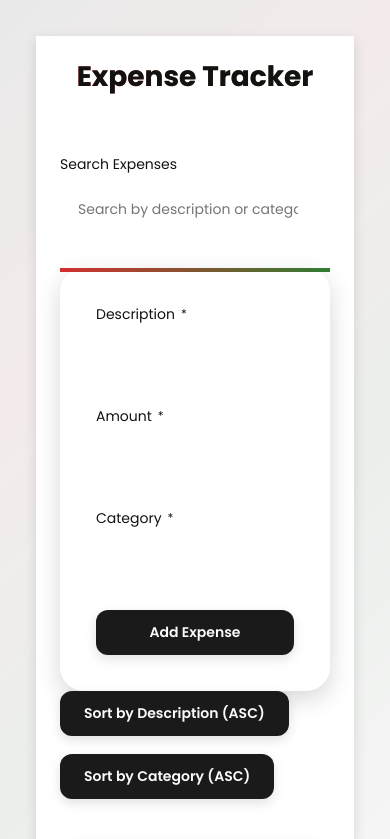
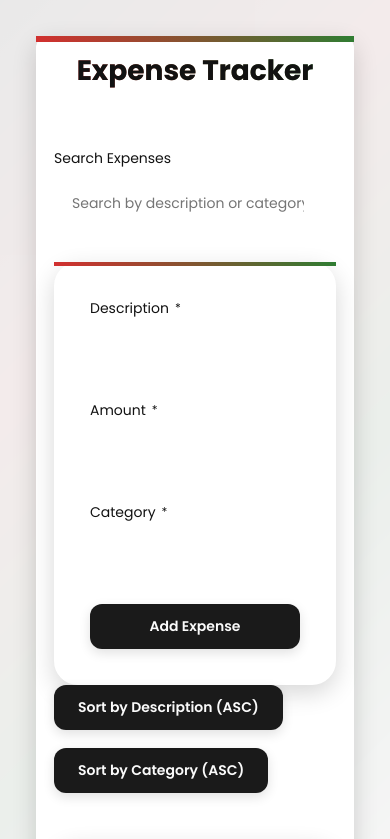
Before and after one commit to Mundia1/expense-tracker, a React (Vite) app: page / in a window 390 px wide. Shown: the top 839 px of the page. Built offline with nearby package versions, Linux system fonts and the light colour scheme.

Commit message:
Update Container.css with wider max-width, Kenyan gradient top border, glassmorphic variant, and card-like shadow for a spacious, professional layout.

```diff
--- a/src/components/layout/Container/Container.css
+++ b/src/components/layout/Container/Container.css
@@ -1,17 +1,16 @@
 /* src/components/layout/Container/Container.css */
 .container {
-    --container-padding: var(--spacing-6);
-    --container-max-width: 1200px;
-
+  --container-padding: var(--spacing-5);
+  --container-max-width: 1440px;
   width: 100%;
   max-width: var(--container-max-width);
   margin: 0 auto;
   padding: var(--container-padding);
   background: var(--surface-color);
   border-radius: var(--border-radius-lg);
-    box-shadow: var(--shadow);
+  box-shadow: var(--shadow-md);
   position: relative;
-    overflow: hidden;
+  transform: translateZ(0);
 }
 
 .container::before {
@@ -19,44 +18,32 @@
   position: absolute;
   top: 0;
   left: 0;
-    right: 0;
-    height: 4px;
-    background: linear-gradient(90deg, var(--primary-color), var(--success-color));
+  width: 100%;
+  height: 6px;
+  background: var(--kenyan-accent);
 }
 
 .container--narrow {
-    --container-max-width: 800px;
+  --container-max-width: 960px;
 }
 
 .container--wide {
-    --container-max-width: 1400px;
+  --container-max-width: 1920px;
 }
 
 .container--no-padding {
   --container-padding: 0;
 }
 
-  /* Responsive adjustments */
 @media (max-width: 768px) {
   .container {
-      --container-padding: var(--spacing-4);
-      border-radius: 0;
-    }
-
-    .container::before {
-      height: 3px;
+    --container-padding: var(--spacing-3);
+    border-radius: var(--border-radius);
   }
 }
 
-  /* Glass morphism variant */
 .container--glass {
-    background: color-mix(in srgb, var(--surface-color) 85%, transparent);
+  background: rgba(255, 255, 255, 0.85);
   backdrop-filter: blur(12px);
-    -webkit-backdrop-filter: blur(12px);
-    border: 1px solid color-mix(in srgb, var(--border-color) 30%, transparent);
+  border: 1px solid var(--neutral-dark);
 }
-
-  /* Section container */
-  .container--section {
-    margin-bottom: var(--spacing-8);
-  }
```
Lines whose indentation alone changed are shown as unchanged.
